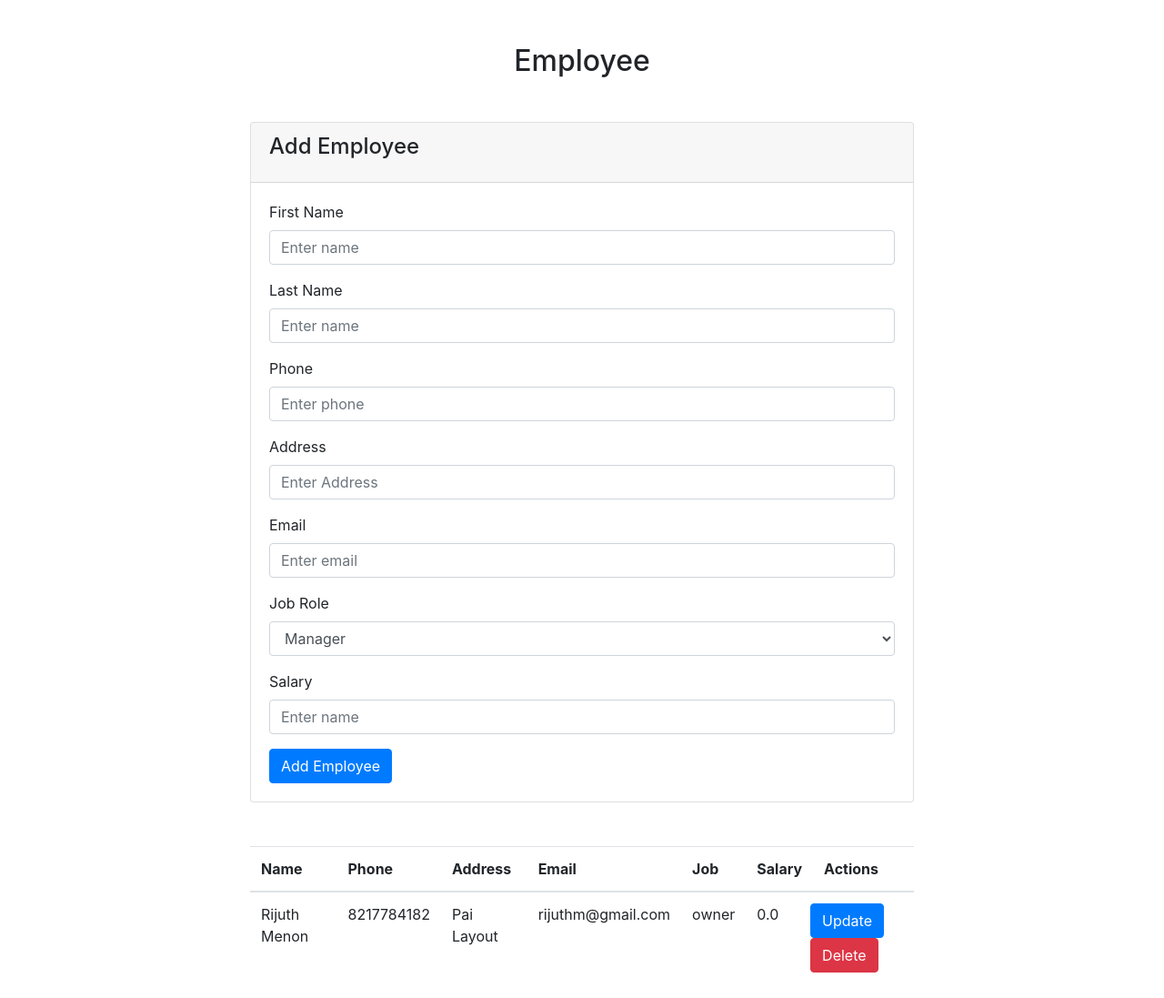
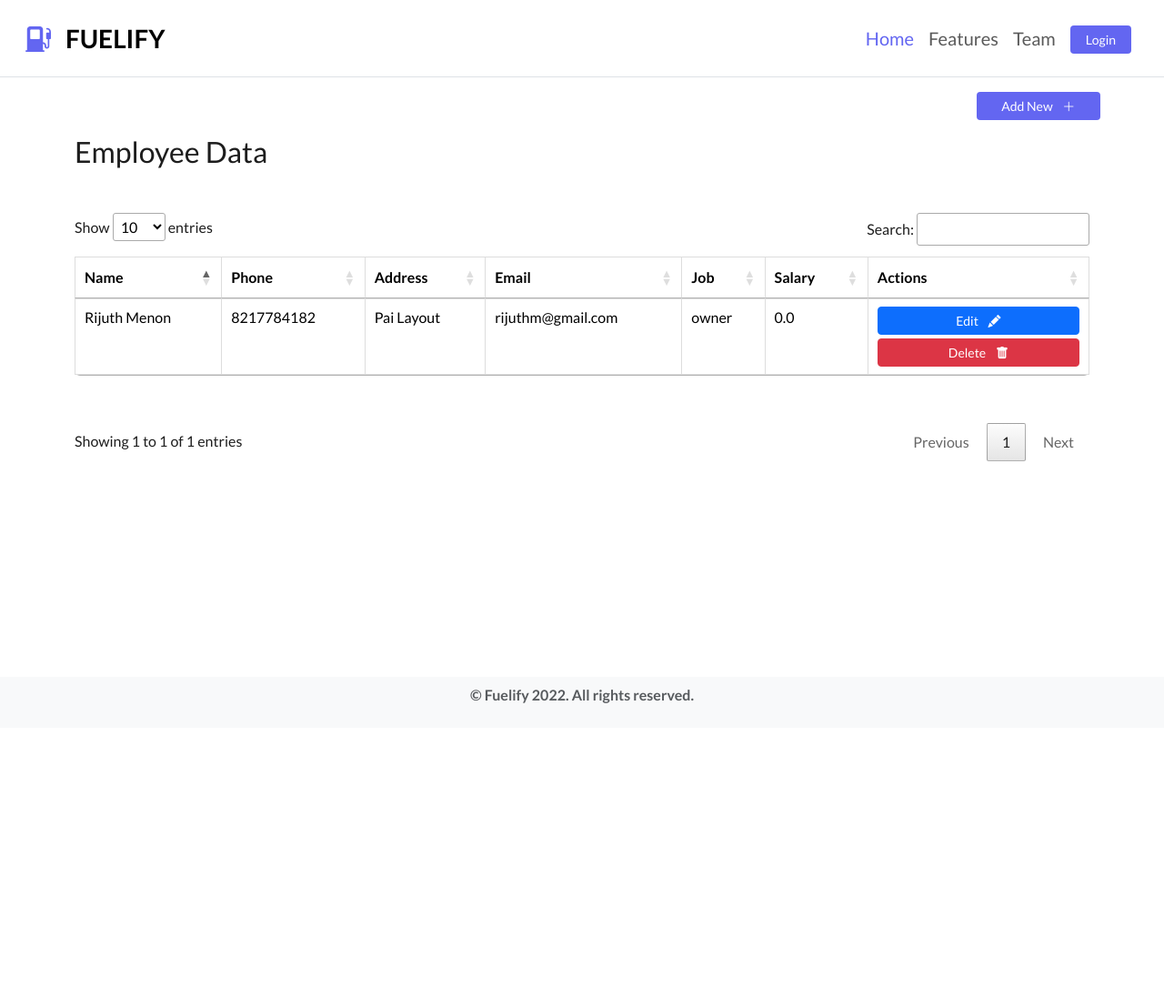
Before and after one commit to MarkisDev/fuelify, a Flask app: page /employees in a window 1280 px wide. Shown: the whole page at 91% size. After the commit the page ends 773 px from the top, so only its background shows below. Run offline with Flask 2, Linux system fonts and the light colour scheme; the visitor is signed in with stand-in values (Sample User, id 1); data comes from the database, SQL or seed files in the repository; some libraries are stand-ins or nearby versions.

Commit message:
made employee UI

```diff
--- a/templates/employee.html
+++ b/templates/employee.html
@@ -1,84 +1,177 @@
-<!doctype html>
-<html lang="en">
+{% extends 'partials/_base.html' %}
 
-<head>
-    <meta charset="utf-8">
-    <meta name="viewport" content="width=device-width, initial-scale=1">
-    <title>Employee | Employeeify</title>
-    <link rel="stylesheet" href="https://stackpath.bootstrapcdn.com/bootstrap/4.4.1/css/bootstrap.min.css"
-        crossorigin="anonymous">
-</head>
+{% block content %}
 
-<body>
 
-    <body>
+<div class="modal fade" id="add-employee" tabindex="-1" role="dialog" aria-labelledby="deleteEmployee"
+    aria-hidden="true">
+    <div class="modal-dialog modal-dialog-centered modal-dialog-scrollable" role="document">
+        <div class="modal-content">
+            <div class="modal-header">
+                <h5 class="modal-title " id="">Add New Employee
+                </h5>
+                <button type="button" class="btn-close" data-bs-dismiss="modal" aria-label="Close"></button>
 
-        <div class="container mt-5">
-            <h2 class="text-center mb-5">Employee</h2>
-            <div class="row">
-                <div class="col-md-8 mx-auto">
-                    <div class="card">
-                        <div class="card-header">
-                            <h4 class="card-title">Add Employee</h4>
             </div>
-                        {% with messages = get_flashed_messages(with_categories=true) %}
-                        {% if messages %}
-                        {% for category, message in messages %}
-                        {% if category == 'success' %}
-                        <div class="alert alert-success">{{ message }}</div>
-                        {% elif category == 'error' %}
-                        <div class="alert alert-danger">{{ message }}</div>
-                        {% endif %}
-                        {% endfor %}
-                        {% endif %}
-                        {% endwith %}
-                        <div class="card-body">
+            <div class="modal-body ">
                 <form action="{{ url_for('employee_routes.add_employee') }}" method="POST">
-                                <div class="form-group">
+                    <div class="form-group mb-3">
                         <label for="name">First Name</label>
                         <input type="text" class="form-control" id="first_name" name="first_name"
                             placeholder="Enter name">
                     </div>
-                                <div class="form-group">
+                    <div class="form-group mb-3">
                         <label for="name">Last Name</label>
                         <input type="text" class="form-control" id="last_name" name="last_name"
                             placeholder="Enter name">
                     </div>
-                                <div class="form-group">
+                    <div class="form-group mb-3">
                         <label for="phone">Phone</label>
-                                    <input type="text" class="form-control" id="phone" name="phone"
-                                        placeholder="Enter phone">
+                        <input type="text" class="form-control" id="phone" name="phone" placeholder="Enter phone">
                     </div>
-                                <div class="form-group">
+                    <div class="form-group mb-3">
                         <label for="address">Address</label>
                         <input type="address" class="form-control" id="address" name="address"
                             placeholder="Enter Address">
                     </div>
-                                <div class="form-group">
+                    <div class="form-group mb-3">
                         <label for="email">Email</label>
-                                    <input type="email" class="form-control" id="email" name="email"
-                                        placeholder="Enter email">
+                        <input type="email" class="form-control" id="email" name="email" placeholder="Enter email">
                     </div>
-                                <div class="form-group">
+                    <div class="form-group mb-3">
                         <label for="job_role">Job Role</label>
                         <select class="form-control" id="job_role" name="job_role">
-                                        <option value="manager">Manager</option>
-                                        <option value="employee">Employee</option>
-                                        <option value="owner">Owner</option>
+                            <option value="Manager">Manager</option>
+                            <option value="Employee">Employee</option>
+                            <option value="Owner">Owner</option>
                         </select>
                     </div>
-                                <div class="form-group">
+                    <div class="form-group mb-3">
                         <label for="salary">Salary</label>
-                                    <input type="number" class="form-control" id="salary" name="salary"
-                                        placeholder="Enter name">
+                        <input type="number" class="form-control" id="salary" name="salary" placeholder="Enter name">
                     </div>
 
-                                <button type="submit" class="btn btn-primary">Add Employee</button>
+                    <div class="row mt-3 justify-content-center align-items-center">
+                        <button type="submit" class="btn w-25 btn-prime">Add
+                        </button>
+
+                    </div>
                 </form>
             </div>
         </div>
+    </div>
+</div>
 
-                    <table class="table mt-5">
+
+{%for employee in employees%}
+<div class="modal fade" id="delete-{{ employee[0] }}" tabindex="-1" role="dialog" aria-labelledby="deleteEmployee"
+    aria-hidden="true">
+    <div class="modal-dialog modal-dialog-centered modal-dialog-scrollable" role="document">
+        <div class="modal-content">
+            <div class="modal-header">
+                <h5 class="modal-title" id="">Delete
+                    Employee
+                </h5>
+                <button type="button" class="btn-close" data-bs-dismiss="modal" aria-label="Close"></button>
+
+            </div>
+            <div class="modal-body text-center">
+                <form action="{{ url_for('employee_routes.delete_employee', employee_id=employee[0]) }}" method="POST">
+                    <input type="hidden" name="employee_id" value="{{ employee[0] }}">
+
+                    <div class="form-group">
+                        <p>Are you sure you want to delete this?<br /> This action is irreversible!</p>
+                    </div>
+                    <button type="submit" class="btn btn-danger">Delete
+                    </button>
+                </form>
+            </div>
+        </div>
+    </div>
+</div>
+
+
+
+<div class="modal fade" id="update-{{ employee[0] }}" tabindex="-1" role="dialog" aria-labelledby="updateEmployee"
+    aria-hidden="true">
+    <div class="modal-dialog modal-dialog-centered modal-dialog-scrollable" role="document">
+        <div class="modal-content">
+            <div class="modal-header">
+                <h5 class="modal-title" id="">Update
+                    Employee Details
+                </h5>
+                <button type="button" class="btn-close" data-bs-dismiss="modal" aria-label="Close"></button>
+
+            </div>
+            <div class="modal-body">
+                <form action="{{ url_for('employee_routes.update_employee') }}" method="POST">
+                    <input type="hidden" name="employee_id" value="{{ employee[0] }}">
+                    <div class="form-group mb-3">
+                        <label for="first_name">First name</label>
+                        <input type="text" class="form-control" value="{{employee[1]}}" id="first_name"
+                            name="first_name" placeholder="Enter new first name">
+                    </div>
+                    <div class="form-group  mb-3">
+                        <label for="last_name">Last name</label>
+                        <input type="text" class="form-control" value="{{employee[2]}}" id="last_name" name="last_name"
+                            placeholder="Enter new last name">
+                    </div>
+                    <div class="form-group  mb-3">
+                        <label for="phone">Phone</label>
+                        <input type="number" class="form-control" value="{{employee[3]}}" id="phone" name="phone"
+                            placeholder="Enter new phone">
+                    </div>
+                    <div class="form-group  mb-3">
+                        <label for="address">Address</label>
+                        <input type="address" class="form-control" id="address" name="address" value="{{employee[4]}}"
+                            placeholder="Enter Address">
+                    </div>
+                    <div class="form-group  mb-3">
+                        <label for="email">Email</label>
+                        <input type="email" class="form-control" id="email" value="{{employee[5]}}" name="email"
+                            placeholder="Enter new email">
+                    </div>
+                    <div class="form-group  mb-3">
+                        <label for="job_role">Job Role</label>
+                        <select class="form-control" id="job_role" name="job_role">
+                            <option {% if employee[6]=='Manager' %} selected {% endif %}>
+                                Manager</option>
+                            <option {% if employee[6]=='Employee' %} selected {% endif %}>
+                                Employee</option>
+                            <option {% if employee[6]=='Owner' %} selected {% endif %}>Owner
+                            </option>
+                        </select>
+                    </div>
+                    <div class="form-group  mb-3">
+                        <label for="salary">Salary</label>
+                        <input value="{{employee[7]}}" type="number" class="form-control" id="salary" name="salary"
+                            placeholder="Enter name">
+                    </div>
+                    <div class="row mt-3 justify-content-center align-items-center">
+                        <button type="submit" class="btn w-25 btn-prime">Update
+                        </button>
+
+                    </div>
+
+                </form>
+            </div>
+        </div>
+    </div>
+</div>
+{%endfor%}
+
+<div class="container mb-5">
+    <div class="row justify-content-end align-items-center">
+        <div class="row w-50 justify-content-end align-items-center my-3">
+            <button type="button" class="w-25 btn btn-sm btn-prime" data-bs-toggle="modal"
+                data-bs-target="#add-employee">
+                Add New <i class="text-white ms-2 bi-plus-lg"></i>
+            </button>
+        </div>
+        <h2 class="mb-5">Employee Data </h2>
+    </div>
+    <div class="row">
+        <table class="table mt-5 rounded-2 mb-5" id="records">
             <thead>
                 <tr>
                     <th>Name</th>
@@ -92,6 +185,9 @@
             </thead>
             <tbody>
                 {% for employee in employees %}
+
+
+
                 <tr>
                     <td>{{ employee[1]}} {{ employee[2] }}</td>
                     <td>{{ employee[3] }}</td>
@@ -102,130 +198,29 @@
 
                     <td>
                         <div class="row">
-                                        <button type="button" class="btn btn-primary" data-toggle="modal"
-                                            data-target="#update-{{ employee[0] }}">
-                                            Update
+                            <div class="col text-center">
+                                <button type="button" class="btn mb-1 w-100 btn-sm btn-primary" data-bs-toggle="modal"
+                                    data-bs-target="#update-{{ employee[0] }}">
+                                    Edit <i class="text-white ms-2 bi-pencil-fill"></i>
                                 </button>
-                                        <button type="button" class="btn btn-danger" data-toggle="modal"
-                                            data-target="#delete-{{ employee[0] }}">
-                                            Delete
+                                <button type="button" class="btn w-100 btn-sm btn-danger " data-bs-toggle="modal"
+                                    data-bs-target="#delete-{{ employee[0] }}">
+                                    Delete <i class="ms-2 bi-trash-fill"></i>
                                 </button>
+                            </div>
+
+
+
                         </div>
                     </td>
                 </tr>
 
 
-                            <div class="modal fade" id="delete-{{ employee[0] }}" tabindex="-1" role="dialog"
-                                aria-labelledby="deleteEmployee" aria-hidden="true">
-                                <div class="modal-dialog" role="document">
-                                    <div class="modal-content">
-                                        <div class="modal-header">
-                                            <h5 class="modal-title" id="">Delete
-                                                Employee
-                                            </h5>
-                                            <button type="button" class="close" data-dismiss="modal" aria-label="Close">
-                                                <span aria-hidden="true">&times;</span>
-                                            </button>
-                                        </div>
-                                        <div class="modal-body">
-                                            <form
-                                                action="{{ url_for('employee_routes.delete_employee', employee_id=employee[0]) }}"
-                                                method="POST">
-                                                <input type="hidden" name="employee_id" value="{{ employee[0] }}">
 
-                                                <div class="form-group">
-                                                    <p>Are you sure you want to delete {{employee[1]}}?</p>
-                                                </div>
-                                                <button type="submit" class="btn btn-danger">Delete
-                                                </button>
-                                            </form>
-                                        </div>
-                                    </div>
-                                </div>
-                            </div>
-
-
-
-                            <div class="modal fade" id="update-{{ employee[0] }}" tabindex="-1" role="dialog"
-                                aria-labelledby="updateEmployee" aria-hidden="true">
-                                <div class="modal-dialog" role="document">
-                                    <div class="modal-content">
-                                        <div class="modal-header">
-                                            <h5 class="modal-title" id="">Update
-                                                Employee Details
-                                            </h5>
-                                            <button type="button" class="close" data-dismiss="modal" aria-label="Close">
-                                                <span aria-hidden="true">&times;</span>
-                                            </button>
-                                        </div>
-                                        <div class="modal-body">
-                                            <form action="{{ url_for('employee_routes.update_employee') }}"
-                                                method="POST">
-                                                <input type="hidden" name="employee_id" value="{{ employee[0] }}">
-                                                <div class="form-group">
-                                                    <label for="first_name">First name</label>
-                                                    <input type="text" class="form-control" value="{{employee[1]}}"
-                                                        id="first_name" name="first_name"
-                                                        placeholder="Enter new first name">
-                                                </div>
-                                                <div class="form-group">
-                                                    <label for="last_name">Last name</label>
-                                                    <input type="text" class="form-control" value="{{employee[2]}}"
-                                                        id="last_name" name="last_name"
-                                                        placeholder="Enter new last name">
-                                                </div>
-                                                <div class="form-group">
-                                                    <label for="phone">Phone</label>
-                                                    <input type="number" class="form-control" value="{{employee[3]}}"
-                                                        id="phone" name="phone" placeholder="Enter new phone">
-                                                </div>
-                                                <div class="form-group">
-                                                    <label for="address">Address</label>
-                                                    <input type="address" class="form-control" id="address"
-                                                        name="address" value="{{employee[4]}}"
-                                                        placeholder="Enter Address">
-                                                </div>
-                                                <div class="form-group">
-                                                    <label for="email">Email</label>
-                                                    <input type="email" class="form-control" id="email"
-                                                        value="{{employee[5]}}" name="email"
-                                                        placeholder="Enter new email">
-                                                </div>
-                                                <div class="form-group">
-                                                    <label for="job_role">Job Role</label>
-                                                    <select class="form-control" id="job_role" name="job_role">
-                                                        <option {% if employee[6]=='Manager' %} selected {% endif %}>
-                                                            Manager</option>
-                                                        <option {% if employee[6]=='Employee' %} selected {% endif %}>
-                                                            Employee</option>
-                                                        <option {% if employee[6]=='Owner' %} selected {% endif %}>Owner
-                                                        </option>
-                                                    </select>
-                                                </div>
-                                                <div class="form-group">
-                                                    <label for="salary">Salary</label>
-                                                    <input value="{{employee[7]}}" type="number" class="form-control"
-                                                        id="salary" name="salary" placeholder="Enter name">
-                                                </div>
-                                                <button type="submit" class="btn btn-primary">Update
-                                                </button>
-                                            </form>
-                                        </div>
-                                    </div>
-                                </div>
-                            </div>
 
                 {% endfor %}
             </tbody>
         </table>
     </div>
 </div>
-        </div>
-    </body>
-    <script src="https://code.jquery.com/jquery-3.4.1.slim.min.js" crossorigin="anonymous"></script>
-    <script src="https://cdn.jsdelivr.net/npm/popper.js@1.16.0/dist/umd/popper.min.js" crossorigin="anonymous"></script>
-    <script src="https://stackpath.bootstrapcdn.com/bootstrap/4.4.1/js/bootstrap.min.js"
-        crossorigin="anonymous"></script>
-</body>
-
-</html>
+{%endblock%}
```
Lines whose indentation alone changed are shown as unchanged.
